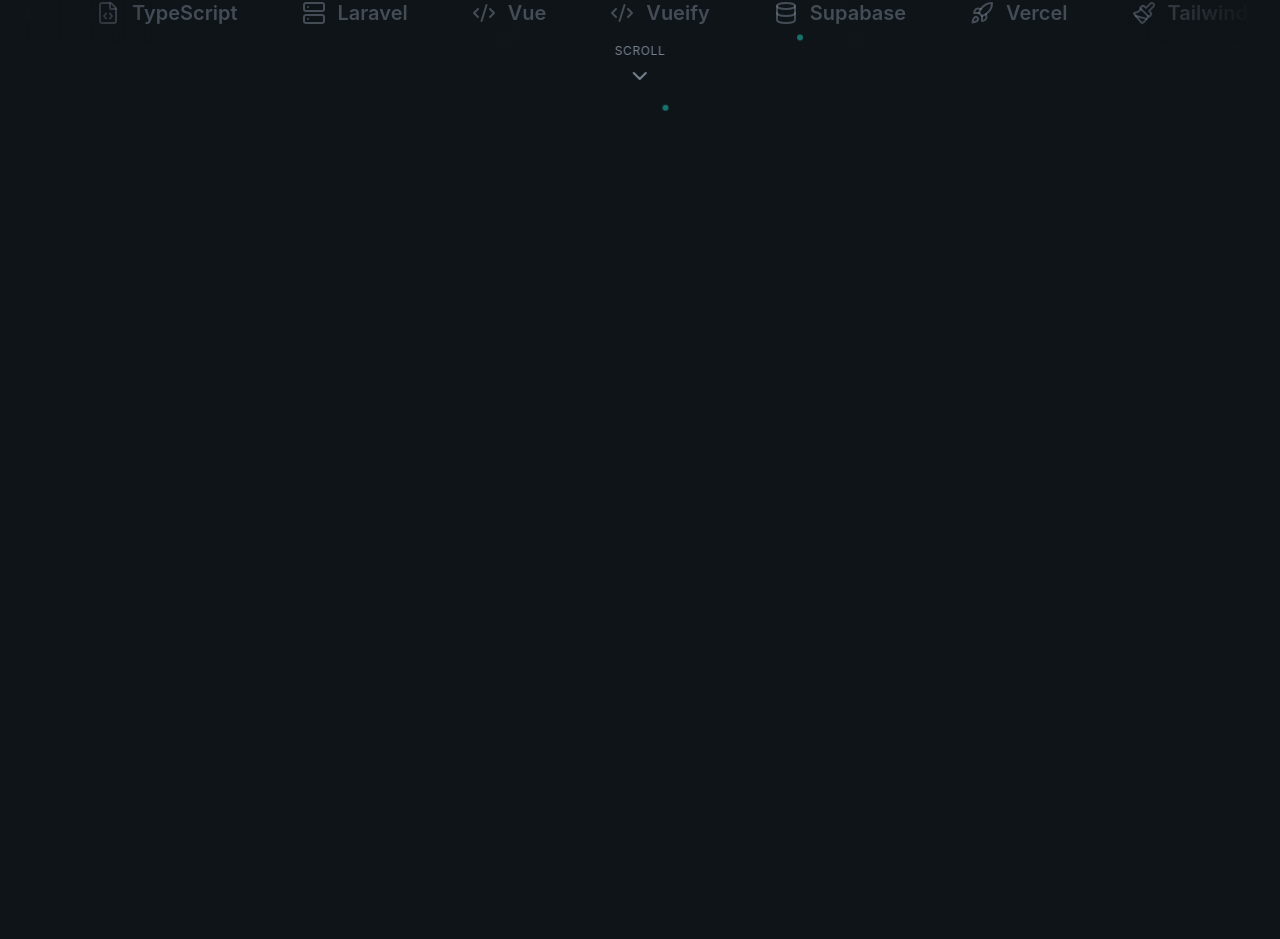
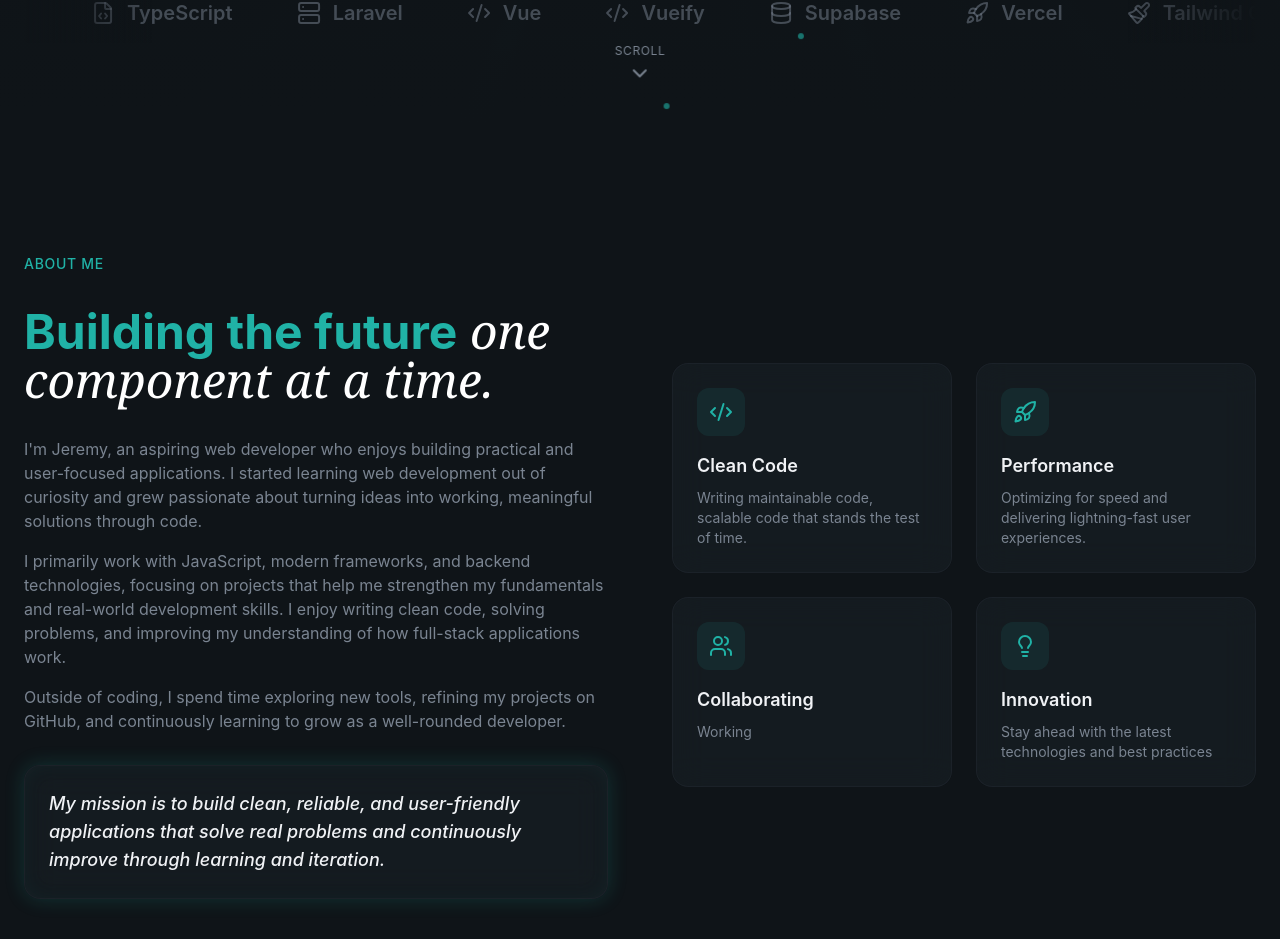
Before and after one commit to jeremydanielestrada/Portfolio-New, a React (Vite) app: page / in a window 1280 px wide. Shown: the part 959-1898 px from the top of the page. Before the commit the page ends 1082 px from the top, so only its background shows below. Built offline with nearby package versions, Linux system fonts and the light colour scheme.

Commit message:
added about section

```diff
--- a/src/components/layout/Navbar.tsx
+++ b/src/components/layout/Navbar.tsx
@@ -1,7 +1,7 @@
 import { Button } from "../common/Button";
 import { Menu } from "lucide-react";
 import { X } from "lucide-react";
-import { useState } from "react";
+import { useState, useEffect } from "react";
 
 const navLinks: { label: string; href: string }[] = [
   { label: "About", href: "#about" },
@@ -12,8 +12,24 @@
 
 export const Navbar = () => {
   const [isMobileMenuOpen, setIsMobileMenuOpen] = useState<boolean>(false);
+  const [isScrolled, setIsScrolled] = useState<boolean>(false);
+
+  useEffect(() => {
+    const handleScroll = () => {
+      setIsScrolled(window.scrollY > 50);
+    };
+
+    window.addEventListener("scroll", handleScroll);
+
+    return () => window.removeEventListener("scroll", handleScroll);
+  }, []);
+
   return (
-    <header className="fixed top-0 left-0 bg-transparent py-5 right-0 z-50">
+    <header
+      className={`fixed top-0 left-0 transition-all duration-500  ${
+        isScrolled ? "glass-strong py-3" : "bg-transparent"
+      }  py-5 right-0 z-50`}
+    >
       <nav className="container mx-auto px-6 flex items-center justify-between">
         <a
           href="#"
@@ -57,13 +73,16 @@
               <a
                 key={index}
                 href={link.href}
+                onClick={() => setIsMobileMenuOpen(false)}
                 className="text-lg text-muted-foreground hover:text-foreground rounded-full hover:bg-surface px-4 py-2"
               >
                 {link.label}
               </a>
             ))}
 
-            <Button size="sm">Contact Me</Button>
+            <Button size="sm" onClick={() => setIsMobileMenuOpen(false)}>
+              Contact Me
+            </Button>
           </div>
         </div>
       )}
--- a/src/components/sections/About.tsx
+++ b/src/components/sections/About.tsx
@@ -1,3 +1,109 @@
+import { Code2, Rocket, Users, Lightbulb } from "lucide-react";
+
+const highlights = [
+  {
+    icon: Code2,
+    title: "Clean Code",
+    desciprtion:
+      "Writing maintainable code, scalable code that stands the test of time.",
+  },
+
+  {
+    icon: Rocket,
+    title: "Performance",
+    desciprtion:
+      "Optimizing for speed and delivering lightning-fast user experiences.",
+  },
+
+  {
+    icon: Users,
+    title: "Collaborating",
+    desciprtion: "Working",
+  },
+
+  {
+    icon: Lightbulb,
+    title: "Innovation",
+    desciprtion: "Stay ahead with the latest technologies and best practices",
+  },
+];
+
 export const About = () => {
-  return <section></section>;
+  return (
+    <section id="about" className="py-32 overflow-hidden relative">
+      <div className="container mx-auto px-6 relative z-10">
+        <div className="grid lg:grid-cols-2 gap-16 items-center">
+          {/* Left column */}
+          <div className="space-y-8">
+            <div className="animate-fade-in">
+              <span className="text-secondary-foreground text-sm font-medium tracking-wider uppercase">
+                About Me
+              </span>
+            </div>
+
+            <h2 className="text-4xl md:text-5xl font-bold animate-fade-in animation-delay-100 text-secondary-foreground">
+              Building the future
+              <span className="font-serif italic font-normal text-white">
+                {" "}
+                one component at a time.
+              </span>
+            </h2>
+
+            <div className="space-y-4 text-muted-foreground animate-fade-in animation-delay-200">
+              <p>
+                I'm Jeremy, an aspiring web developer who enjoys building
+                practical and user-focused applications. I started learning web
+                development out of curiosity and grew passionate about turning
+                ideas into working, meaningful solutions through code.
+              </p>
+
+              <p>
+                I primarily work with JavaScript, modern frameworks, and backend
+                technologies, focusing on projects that help me strengthen my
+                fundamentals and real-world development skills. I enjoy writing
+                clean code, solving problems, and improving my understanding of
+                how full-stack applications work.
+              </p>
+
+              <p>
+                Outside of coding, I spend time exploring new tools, refining my
+                projects on GitHub, and continuously learning to grow as a
+                well-rounded developer.
+              </p>
+            </div>
+
+            <div className="glass rounded-2xl p-6 glow-border animate-fade-in animation-delay-300">
+              <p className="text-lg font-medium italic text-foreground">
+                My mission is to build clean, reliable, and user-friendly
+                applications that solve real problems and continuously improve
+                through learning and iteration.
+              </p>
+            </div>
+          </div>
+
+          {/* Right Column */}
+
+          <div className="grid sm:grid-cols-2 gap-6">
+            {highlights.map((item, idx) => (
+              <div
+                key={idx}
+                className="glass p-6 rounded-2xl animate-fade-in"
+                style={{
+                  animationDelay: `${(idx + 1) * 100}ms`,
+                }}
+              >
+                <div className="w-12 h-12 rounded-xl bg-primary/10 flex items-center justify-center mb-4  hover:bg-primary/20">
+                  <item.icon className="w-6 h-6 text-primary" />
+                </div>
+                <h3 className="text-lg font-semibold mb-2">{item.title}</h3>
+                <p className="text-sm text-muted-foreground">
+                  {item.desciprtion}
+                </p>
+              </div>
+            ))}
+          </div>
+        </div>
+      </div>
+    </section>
+  );
 };
--- a/src/index.css
+++ b/src/index.css
@@ -8,6 +8,9 @@
 
   --color-primary: #20b2a6;
   --color-primary-foreground: #ffffff;
+
+  --color-secondary: #1f2830;
+  --color-secondary-foreground: #20b2a6;
 
   --color-muted: #252e37;
   --color-muted-foreground: #7a8491;
@@ -23,12 +26,15 @@
 @layer base {
   html {
     scroll-behavior: smooth;
-    color: var(--color-foreground);
+  }
+
+  button {
+    cursor: pointer;
   }
 
   body {
     background-color: var(--color-background);
-    text-color: var(--color-foreground);
+    color: var(--color-foreground);
     font-family: "Inter", sans-serif;
   }
 
@@ -49,11 +55,13 @@
     backdrop-filter: blur(24px);
     border: 1px solid color-mix(in srgb, var(--color-border) 60%, transparent);
   }
+
   .glow-text {
-    text-shadow: 0 0 30px rgba(32, 178, 166, 0.5);
+    text-shadow: 0 0 30px
+      color-mix(in srgb, var(--color-primary) 50%, transparent);
   }
 
-  .glow-boder {
+  .glow-border {
     box-shadow: 0 0 20px
         color-mix(in srgb, var(--color-primary) 20%, transparent),
       inset 0 0 20px color-mix(in srgb, var(--color-primary) 5%, transparent);
@@ -75,7 +83,7 @@
   }
 
   @keyframes slow-drift {
-    0,
+    0%,
     100% {
       transform: translate(0, 0);
     }
@@ -87,15 +95,6 @@
     }
     75% {
       transform: translate(30px, 10px);
-    }
-  }
-
-  @keyframes animated-border {
-    0% {
-      stroke-dashoffset: 400;
-    }
-    100% {
-      stroke-dashoffset: -550;
     }
   }
 
@@ -122,6 +121,10 @@
     animation: fade-in 0.8s ease-out both;
   }
 
+  .animate-float {
+    animation: float 4s ease-in-out infinite;
+  }
+
   .animate-marquee {
     animation: marquee 30s linear infinite;
   }
@@ -142,6 +145,27 @@
     animation-delay: 400ms;
   }
 
+  .animation-delay-500 {
+    animation-delay: 500ms;
+  }
+
+  .animation-delay-600 {
+    animation-delay: 600ms;
+  }
+
+  .animation-delay-800 {
+    animation-delay: 800ms;
+  }
+
+  @keyframes animated-border {
+    0% {
+      stroke-dashoffset: 400;
+    }
+    100% {
+      stroke-dashoffset: -550;
+    }
+  }
+
   .group:hover .animated-border-path {
     animation: animated-border 1.5s linear infinite;
   }
@@ -152,7 +176,9 @@
     box-shadow: 0 0 20px color-mix(in srgb, #26c4b8 20%, transparent);
   }
 
-  .animate-float {
-    animation: float 4s ease-in-out infinite;
+  .timeline-glow {
+    box-shadow: 0 0 40px
+        color-mix(in srgb, var(--color-primary) 35%, transparent),
+      0 0 80px color-mix(in srgb, var(--color-primary) 25%, transparent);
   }
 }
```
